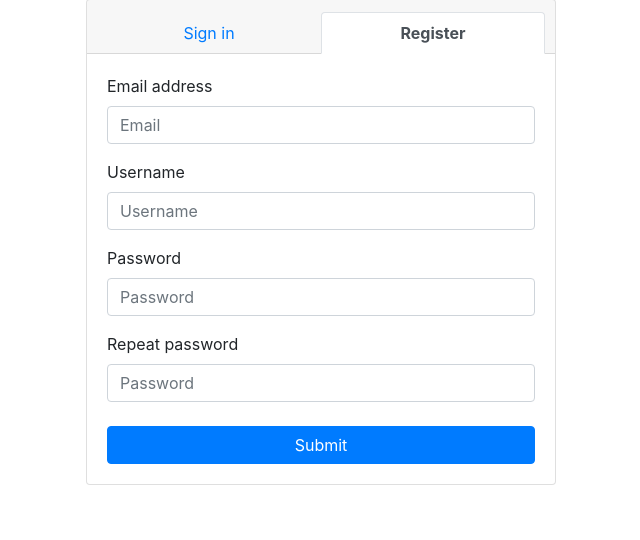
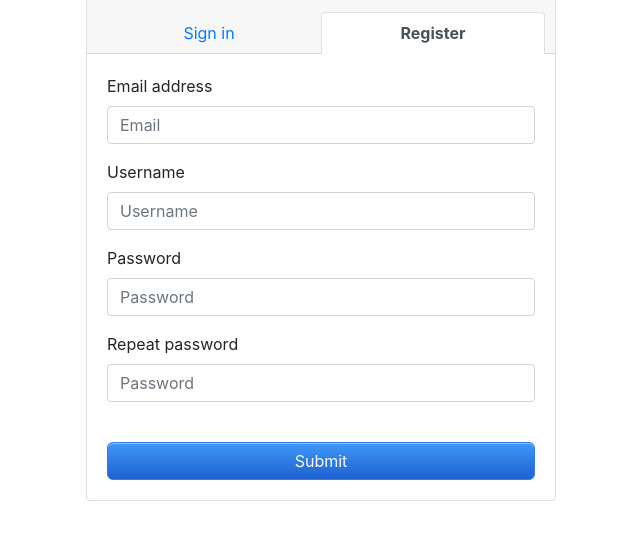
Before and after one commit to PatrycjaCzerniakiewicz/ToDoList, a PHP site: page /register.html in a window 1280 px wide. Shown: the part 49-589 px from the top of the page, without its empty margins (319-959 px from the left). Run offline with PHP 8.4, Linux system fonts and the light colour scheme.

Commit message:
change button style

```diff
--- a/app.html
+++ b/app.html
@@ -21,7 +21,7 @@
     <header>
         <nav class="navbar navbar-expand-lg navbar-dark bg-dark d-flex justify-content-between ">
             <h2><input type="text" onkeypress="changeName(event)" class="form-control-plaintext" value="Board's name"></h2>
-            <button type="button" class="btn btn-primary btn-lg">Username</button>
+            <button type="button" class="btn btn-primary btn-lg button">Username</button>
         </nav>
     </header>
 
@@ -118,7 +118,7 @@
                 </ul>
             </div>
 
-            <button type="button" class="btn btn-success m-3 newBoard"><h3>+ Add board</h3></button>
+            <button type="button" class="btn btn-success m-3 newBoard button"><h3>+ Add board</h3></button>
         </div>
     </main>
 
--- a/login.html
+++ b/login.html
@@ -39,7 +39,7 @@
                         <label for="inputPassword">Password</label>
                         <input type="password" class="form-control" id="inputPassword" placeholder="Password" required>
                     </div>
-                    <button type="submit" class="btn btn-primary btn-block mt-4">Submit</button>
+                    <button type="submit" class="btn btn-primary btn-block mt-4 myButton">Submit</button>
                 </form>
             </div>
         </div>
--- a/register.html
+++ b/register.html
@@ -47,7 +47,7 @@
                         <label for="inputPasswordRepeat">Repeat password</label>
                         <input type="password" class="form-control" id="inputPasswordRepeat" placeholder="Password" required>
                     </div>
-                    <button type="submit" class="btn btn-primary btn-block mt-4">Submit</button>
+                    <button type="submit" class="btn btn-primary btn-block mt-4 myButton">Submit</button>
                 </form>
             </div>
         </div>
--- a/styles/style1.css
+++ b/styles/style1.css
@@ -9,3 +9,41 @@
 a.active {
     font-weight: 700;
 }
+
+.myButton {
+	-moz-box-shadow:inset 0px 1px 0px 0px #97c4fe;
+	-webkit-box-shadow:inset 0px 1px 0px 0px #97c4fe;
+	box-shadow:inset 0px 1px 0px 0px #97c4fe;
+	background:-webkit-gradient(linear, left top, left bottom, color-stop(0.05, #3d94f6), color-stop(1, #1e62d0));
+	background:-moz-linear-gradient(top, #3d94f6 5%, #1e62d0 100%);
+	background:-webkit-linear-gradient(top, #3d94f6 5%, #1e62d0 100%);
+	background:-o-linear-gradient(top, #3d94f6 5%, #1e62d0 100%);
+	background:-ms-linear-gradient(top, #3d94f6 5%, #1e62d0 100%);
+	background:linear-gradient(to bottom, #3d94f6 5%, #1e62d0 100%);
+	filter:progid:DXImageTransform.Microsoft.gradient(startColorstr='#3d94f6', endColorstr='#1e62d0',GradientType=0);
+	background-color:#3d94f6;
+	-moz-border-radius:6px;
+	-webkit-border-radius:6px;
+	border-radius:6px;
+	border:1px solid #337fed;
+	display:inline-block;
+	cursor:pointer;
+	color:#ffffff;
+	padding:6px 24px;
+	text-decoration:none;
+	text-shadow:0px 1px 0px #1570cd;
+}
+.myButton:hover {
+	background:-webkit-gradient(linear, left top, left bottom, color-stop(0.05, #1e62d0), color-stop(1, #3d94f6));
+	background:-moz-linear-gradient(top, #1e62d0 5%, #3d94f6 100%);
+	background:-webkit-linear-gradient(top, #1e62d0 5%, #3d94f6 100%);
+	background:-o-linear-gradient(top, #1e62d0 5%, #3d94f6 100%);
+	background:-ms-linear-gradient(top, #1e62d0 5%, #3d94f6 100%);
+	background:linear-gradient(to bottom, #1e62d0 5%, #3d94f6 100%);
+	filter:progid:DXImageTransform.Microsoft.gradient(startColorstr='#1e62d0', endColorstr='#3d94f6',GradientType=0);
+	background-color:#1e62d0;
+}
+.myButton:active {
+	position:relative;
+	top:1px;
+}
```
Also changed, not shown: styles/styles.css (+38 -0 lines).
